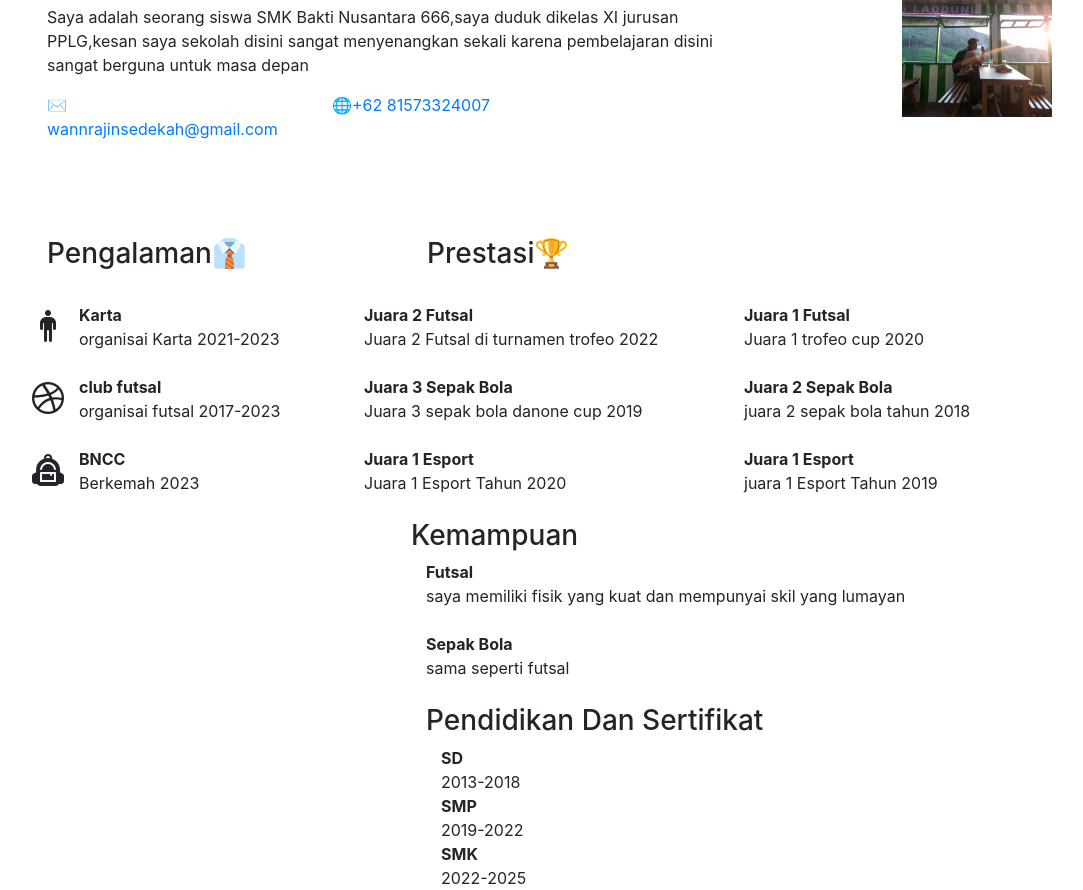
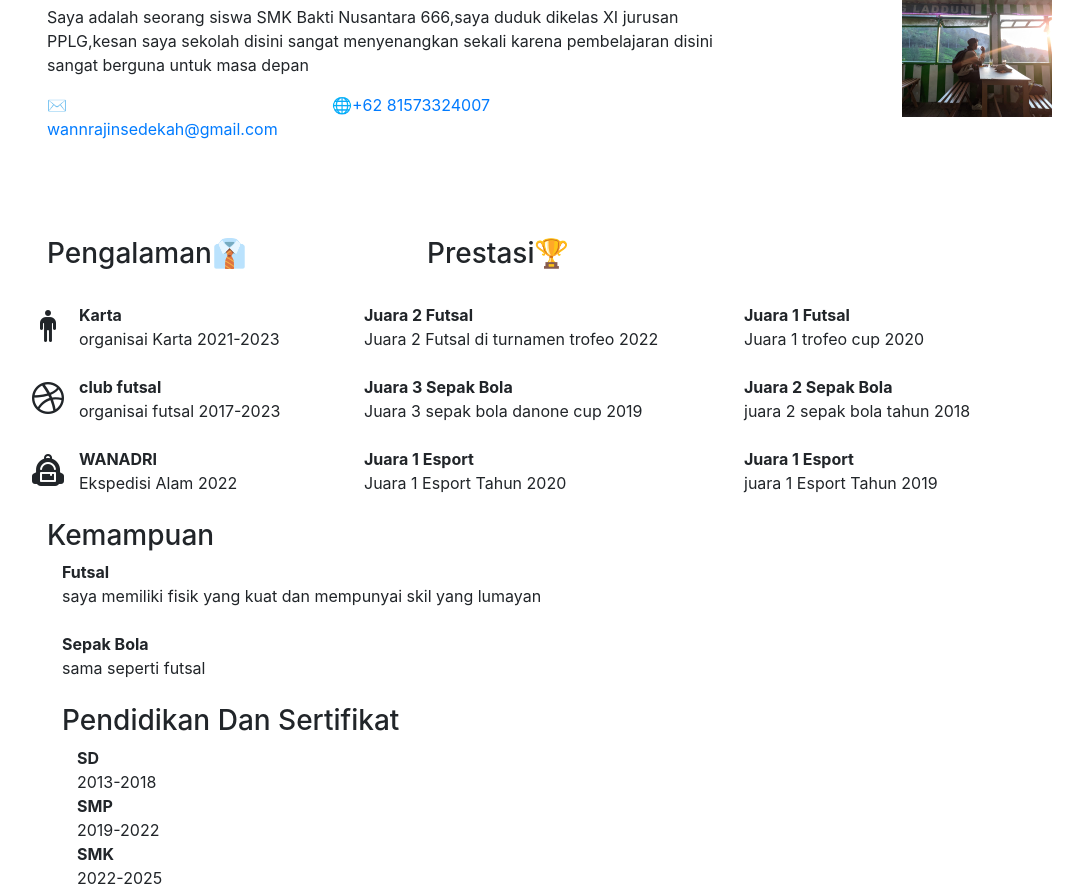
Before and after one commit to yxwann/yxwann.github.io, a plain HTML site: page index.html in a window 1280 px wide. Shown: the part 147-1037 px from the top of the page, without its empty margins (38-1121 px from the left). Drawn offline with nearby package versions, Linux system fonts and the light colour scheme.

Commit message:
commit first cv

```diff
--- a/cv.css
+++ b/cv.css
@@ -1,7 +1,3 @@
 i{
     font-size: xx-large;
 }
-
-.kemampuan{
-    margin-left: 364px;
-}
--- a/index.html
+++ b/index.html
@@ -99,8 +99,8 @@
     <div class="row mb-4">
       <i class="bi bi-backpack2-fill"></i>
         <div class="col-3">
-            <b>BNCC</b><br>
-            <span>Berkemah 2023</span><br>
+            <b>WANADRI</b><br>
+            <span>Ekspedisi Alam 2022</span><br>
         </div>
         <div class="col-4">
           <b>Juara 1 Esport</b><br>
```
